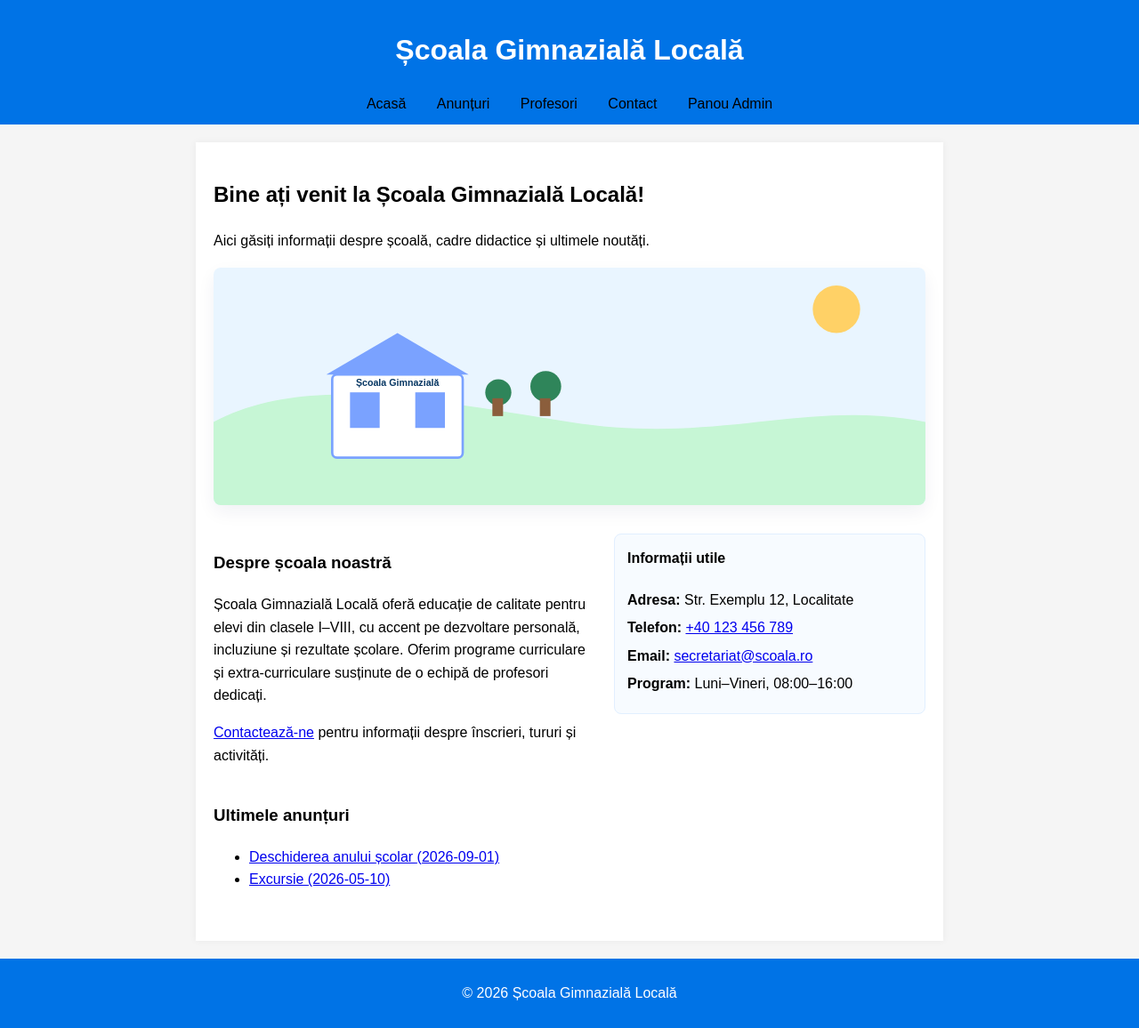
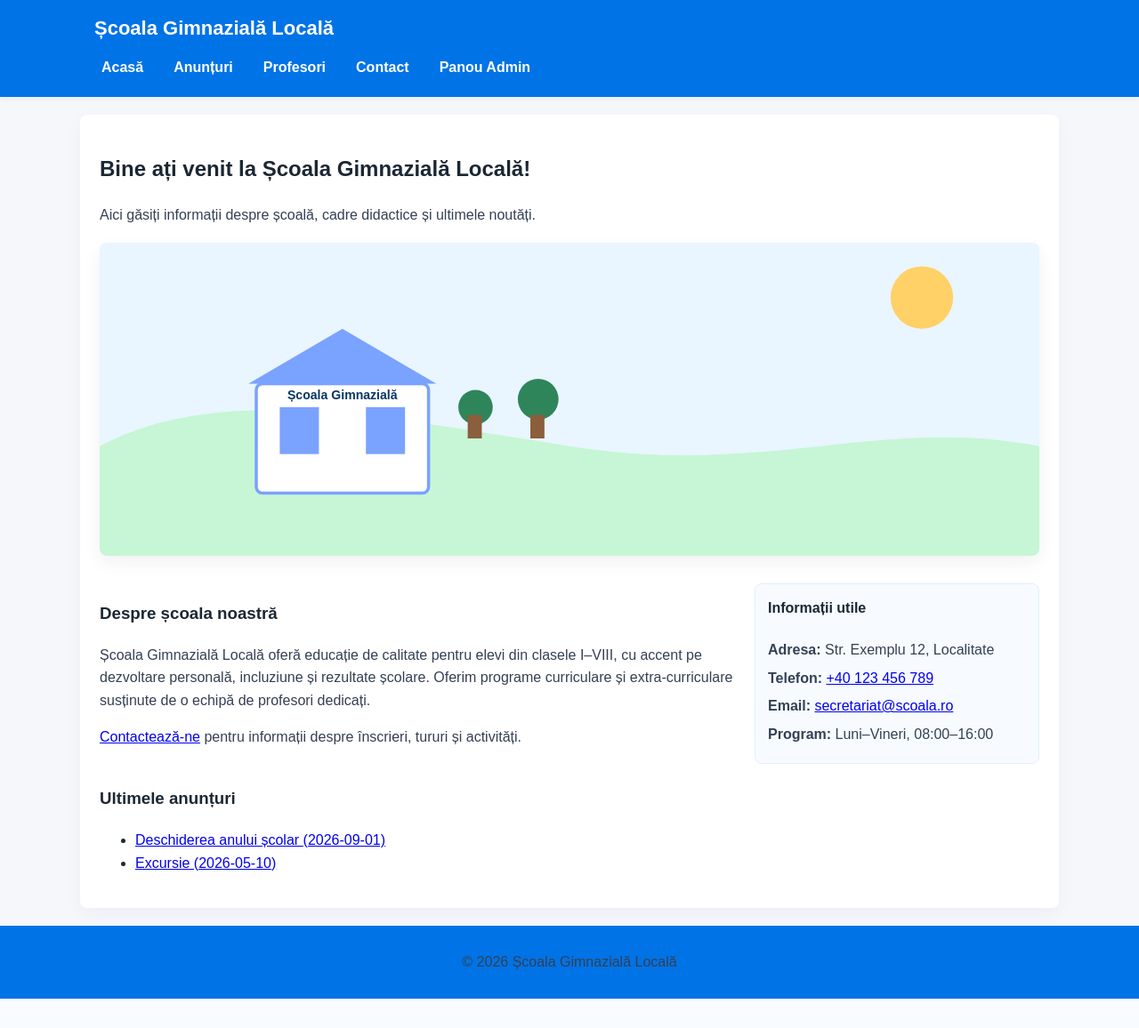
Before and after one commit to zbardian/scoala_gimnaziala, a PHP site: page / in a window 1280 px wide. Shown: the whole page at 89% size. After the commit the page ends 1123 px from the top, so only its background shows below. Run offline with PHP 8.4, Linux system fonts and the light colour scheme; data comes from the database, SQL or seed files in the repository.

Commit message:
commit 46

```diff
--- a/style.css
+++ b/style.css
@@ -1,54 +1,97 @@
-:root { --accent-color: #1b2733; }
+:root { --accent-color: #0073e6; --text-dark: #1b2733; --muted:#6b7280; }
 
+/* Reset / base */
+* { box-sizing: border-box; }
 body {
-    font-family: Arial, sans-serif;
+    font-family: Arial, Helvetica, sans-serif;
     line-height: 1.6;
     margin: 0;
     padding: 0;
-    background-color: #f5f5f5;
+    background-color: #f5f7fb;
+    color: var(--text-dark);
 }
 
-header {
-    background-color: #0073e6;
-    color: white;
-    padding: 10px 0;
-    text-align: center;
+/* Layout container used in header and main */
+.container {
+    max-width: 1100px;
+    margin: 0 auto;
+    padding: 0 16px;
 }
 
-nav a {
-    color: black;
-    margin: 0 15px;
+/* Header / navigation */
+.site-header {
+    background: var(--accent-color);
+    color: #fff;
+    padding: 14px 0;
+    box-shadow: 0 2px 6px rgba(11,35,71,0.06);
+}
+.site-header h1 {
+    margin: 0;
+    font-size: 22px;
+    font-weight: 700;
+}
+.main-nav {
+    margin-top: 8px;
+    display: flex;
+    gap: 18px;
+    flex-wrap: wrap;
+    align-items: center;
+}
+.main-nav a {
+    color: #ffffff;
     text-decoration: none;
+    padding: 6px 8px;
+    border-radius: 6px;
+    transition: background .15s ease, color .15s ease;
+    font-weight: 600;
+}
+.main-nav a:hover,
+.main-nav a:focus {
+    background: rgba(255,255,255,0.08);
+    outline: none;
 }
 
-main {
-    padding: 20px;
-    max-width: 800px;
+/* Main content area */
+main.container {
+    background: #fff;
     margin: 20px auto;
-    background-color: white;
-    box-shadow: 0 0 8px rgba(0,0,0,0.05);
-    padding-bottom: 40px; /* ensure main has spacing at bottom so content isn't hidden */
+    padding: 22px;
+    box-shadow: 0 6px 20px rgba(10,30,80,0.04);
+    border-radius: 8px;
 }
 
-footer {
-    background-color: #0073e6;
-    color: white;
-    text-align: center;
-    padding: 10px 0;
-    position: static; /* footer should be static to allow page scrolling */
+h2, h3, h4 { color: var(--text-dark); }
+p { color: #344054; }
+
+/* Cards / lists */
+.anunt, .profesor {
+    padding: 12px;
+    border: 1px solid #e6eefc;
+    background-color: #fcfdff;
+    margin-bottom: 12px;
+    border-radius: 6px;
 }
 
-.anunt, .profesor {
-    padding: 10px;
-    border: 1px solid #ccc;
-    background-color: #eef;
-    margin-bottom: 10px;
-}
-
+/* Utility messages */
 .errors { color: #b00020; }
 .success { color: #006600; }
 
-@media (max-width:600px) {
-    nav a { display:block; margin:6px 0; }
-    main { margin: 10px; }
+/* Footer */
+footer {
+    background-color: var(--accent-color);
+    color: white;
+    text-align: center;
+    padding: 12px 0;
+    position: static;
 }
+
+/* Responsive adjustments */
+@media (max-width: 800px) {
+    .main-nav { justify-content: center; gap:12px; }
+    main.container { margin: 12px; padding: 16px; }
+}
+
+@media (max-width: 480px) {
+    .site-header h1 { font-size: 18px; }
+    .main-nav { gap:8px; }
+}
```
